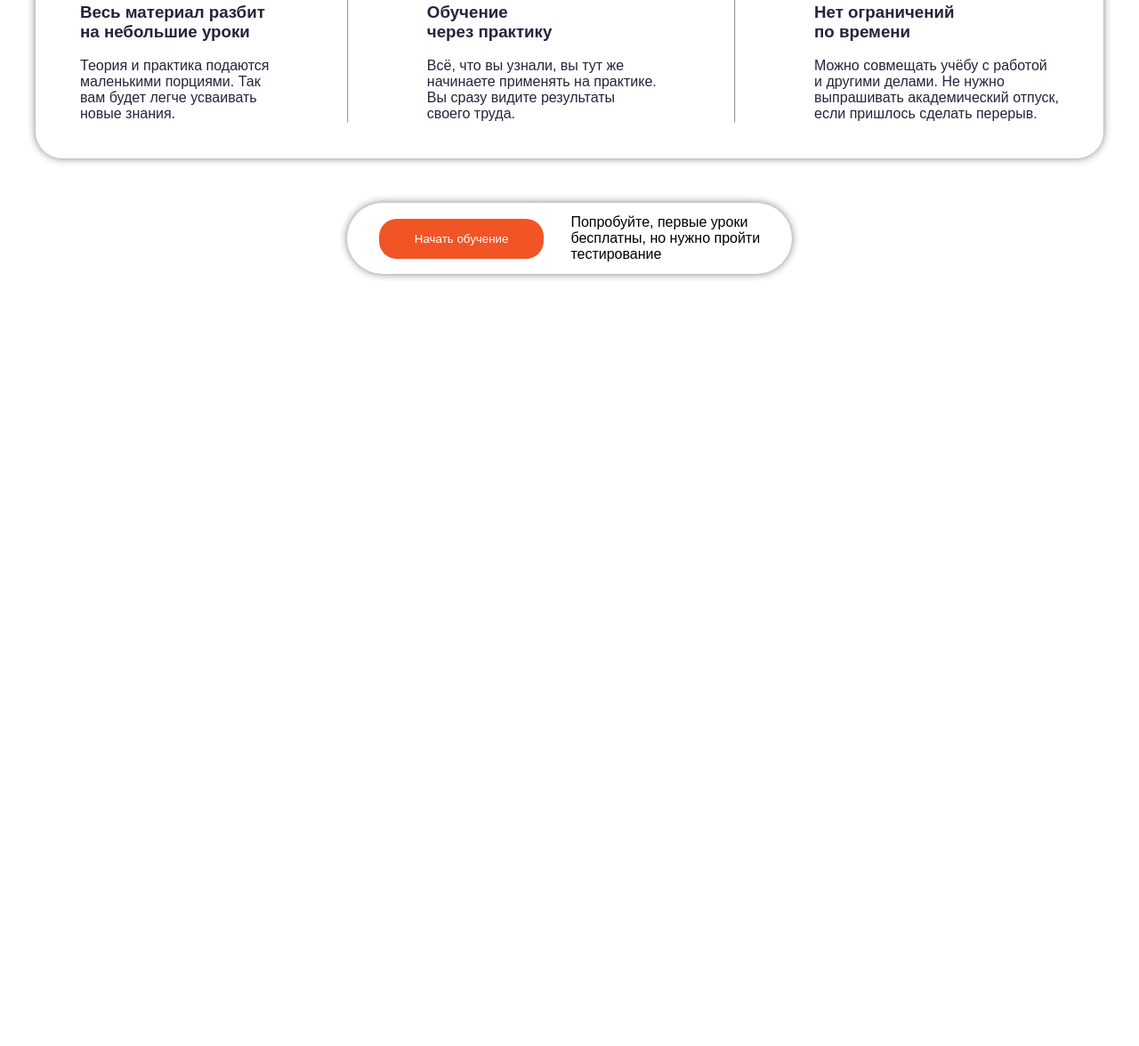
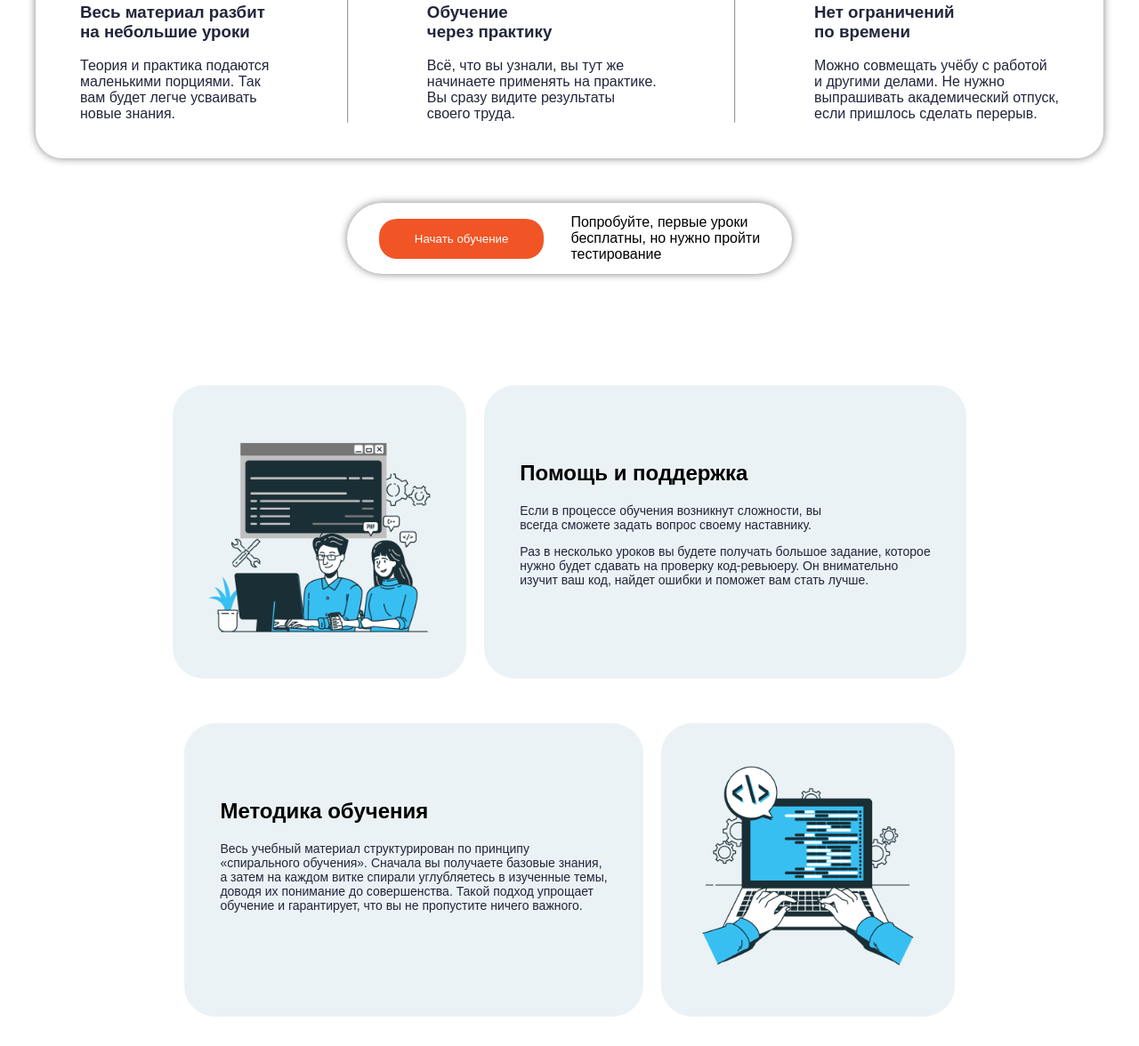
Before and after one commit to dxaylo-ux/week-2-home-work-2, a plain HTML site: page index.html in a window 1280 px wide. Shown: the part 3224-4400 px from the top of the page at 89% size. Before the commit the page ends 3540 px from the top, so only its background shows below. Drawn offline with Linux system fonts and the light colour scheme.

Commit message:
section5

```diff
--- a/index.html
+++ b/index.html
@@ -165,6 +165,28 @@
 
 </section>
 
+<section class="section5">
+    <div class="pomowdiv">
+        <div>
+    <img src="img/60e14410217110313750d8e6e18f2cd8077622ec.png" alt="">
+    </div>
+    <div>
+        <h2>Помощь и поддержка</h2>
+        <p>Если в процессе обучения возникнут сложности, вы <br> всегда сможете задать вопрос своему наставнику.</p>
+        <p>Раз в несколько уроков вы будете получать большое задание, которое <br> нужно будет сдавать на проверку код-ревьюеру. Он внимательно <br> изучит ваш код, найдет ошибки и поможет вам стать лучше. </p>
+    </div>
+</div>
+<div class="pomowdiv">
+    <div>
+        <h2>Методика обучения</h2>
+        <p>Весь учебный материал структурирован по принципу <br> «спирального обучения». Сначала вы получаете базовые знания, <br> а затем на каждом витке спирали углубляетесь в изученные темы, <br> доводя их понимание до совершенства. Такой подход упрощает <br> обучение и гарантирует, что вы не пропустите ничего важного.</p>
+    </div>
+    <div class="pomowdiv">
+    <img src="img/69dee67fc74386eb5eade48c2d8dc7f1a9d2abe7.png" alt="">
+    </div>
+</div>
+</section>
+
 
 </body>
 </html>
--- a/style.scss
+++ b/style.scss
@@ -293,6 +293,39 @@ button {
   border: none;
 }
  }
+.section5{
+    max-width: 1200px;
+    margin: auto;
+    margin-top: 100px;
+    .pomowdiv {
+  padding: 25px;
+  display: flex;
+  justify-content: space-between;
+  align-items: center;
+  justify-content: center;
+  gap: 20px;
+  img{
+    width: 250px;
+  }
+  p{
+    font-size: 14px;
+    color: $colorp;
+  }
+  h1{
+    color: $colorp;
+  }
+
+ div {
+  padding: 65px 40px;
+  border-radius: 35px;
+  background-color: #EAF2F5;
+  height: 200px;
+}
+
+
+}
+}
+
 
  @media (max-width: 500px) {
 
@@ -483,6 +516,10 @@ button {
         border-radius: 50px;
     }
 }
+.pomowdiv{
+display: flex;
+flex-wrap: wrap;
+}
 
 
 }
```
Also changed, not shown: img/60e14410217110313750d8e6e18f2cd8077622ec.png (added), img/69dee67fc74386eb5eade48c2d8dc7f1a9d2abe7.png (added), style.css, 1 other file.
